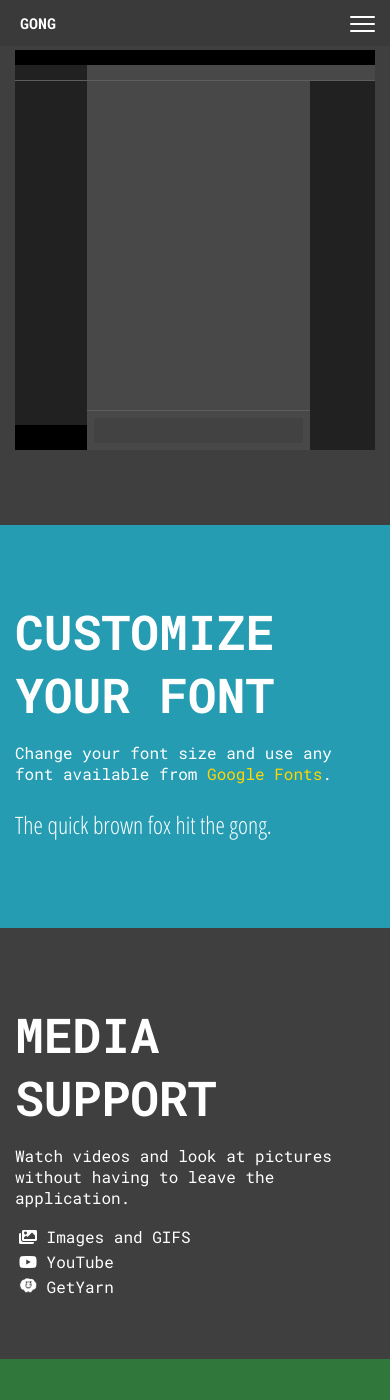
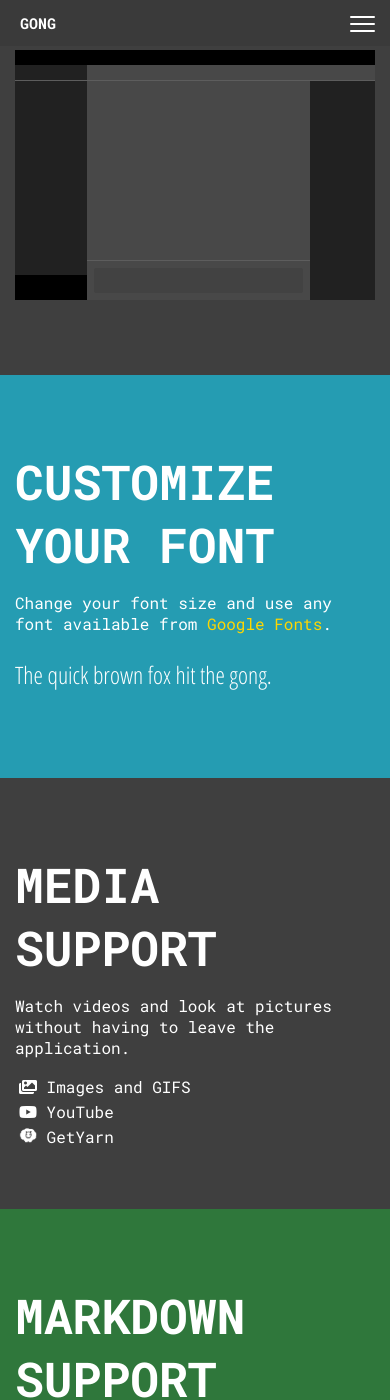
Before and after one commit to gongchat/gongchat.github.io, a Jekyll site: the page built from index.html, in a window 390 px wide and 1400 px high, scrolled down 1207 px. Built offline with Jekyll 4.4.1, drawn with Linux system fonts in a browser that asks for light colours; some web fonts are replaced.

Commit message:
improve mobile view on mini gong

```diff
--- a/_sass/index.scss
+++ b/_sass/index.scss
@@ -20,13 +20,6 @@
     background-color: #BA0023;
   }
 
-  .section-colors {
-    .mini-gong {
-      height: 400px;
-      margin-bottom: 15px;
-    }
-  }
-
   .section-fonts {
     background-color: #259CB2;
 
@@ -35,8 +28,6 @@
       height: 36px;
     }
   }
-
-  .section-media-content {}
 
   .section-markdown {
     background-color: #2F773B;
@@ -53,8 +44,6 @@
     }
   }
 
-  .section-messages {}
-
   .section-something {
     background-color: #FF4000;
   }
--- a/_sass/mini-gong.scss
+++ b/_sass/mini-gong.scss
@@ -1,6 +1,7 @@
 .mini-gong {
   width: 100%;
-  height: 100%;
+  height: 400px;
+  margin-bottom: 15px;
   min-width: 250px;
   display: flex;
   flex-direction: column;
@@ -84,3 +85,9 @@
     }
   }
 }
+
+@media (max-width: 992px) {
+  .mini-gong {
+   height: 250px;
+  }
+}
```
